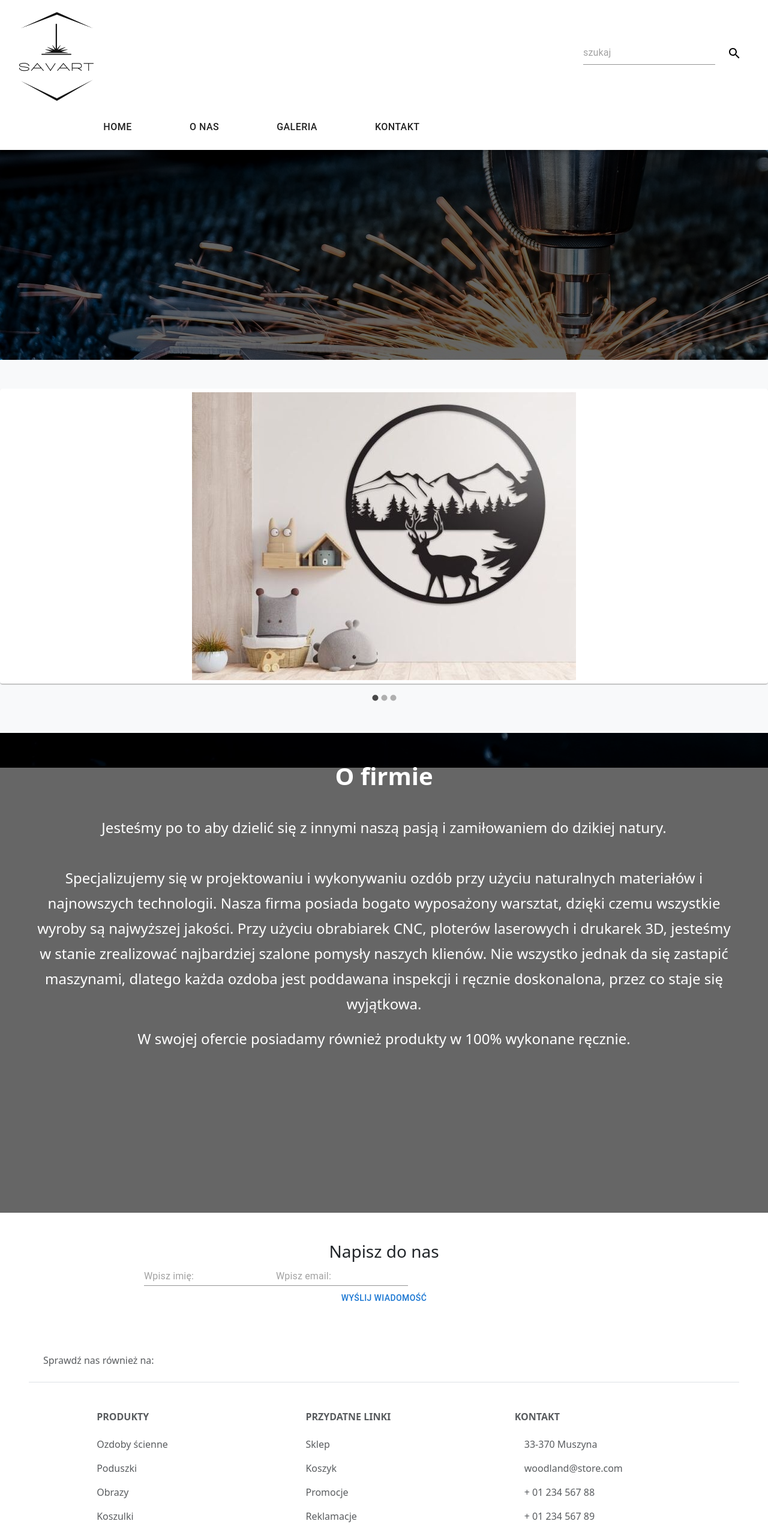
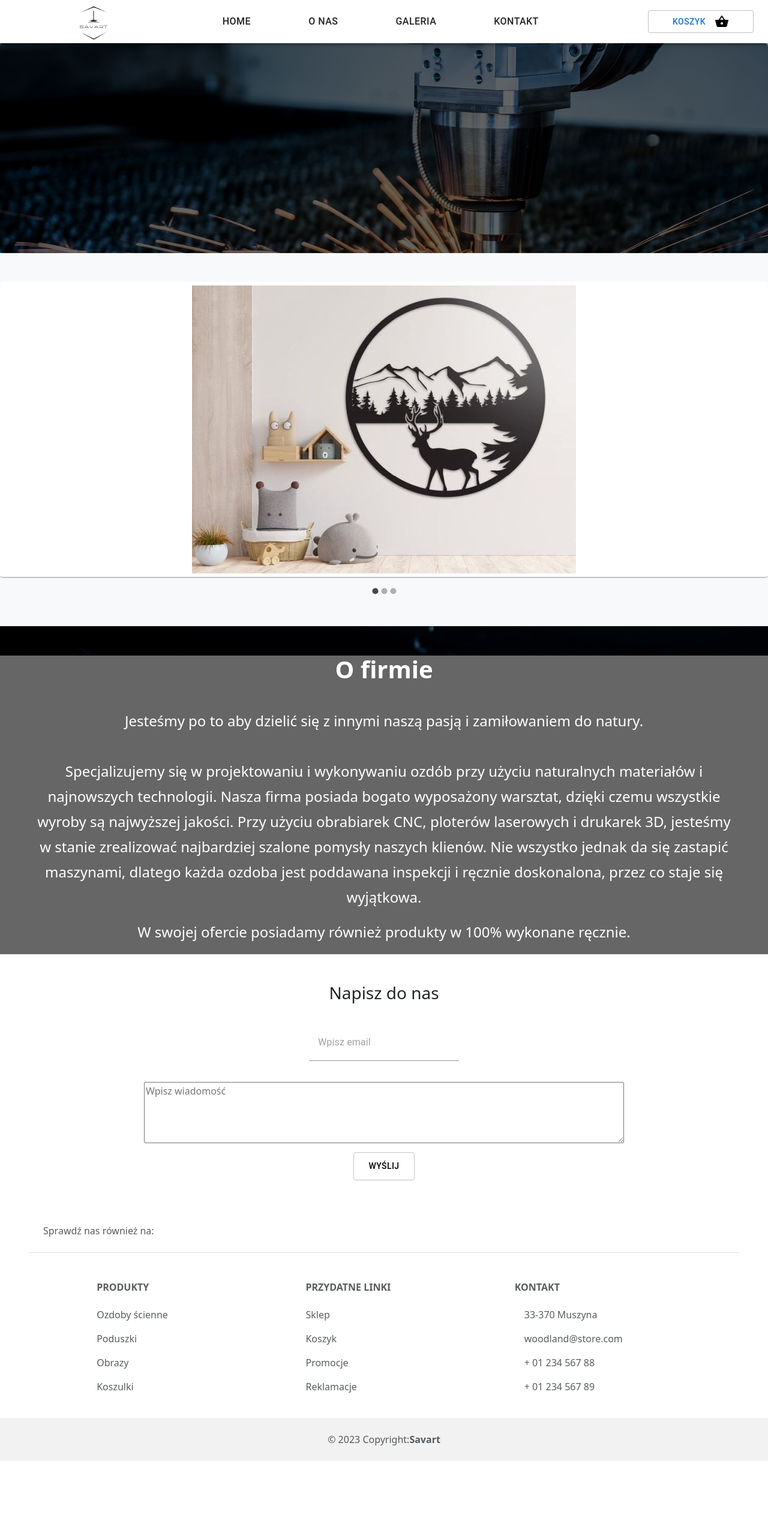
Before and after one commit to AdamSawka/Savart, a React (Create React App) app in the folder app/: page / in a window 1280 px wide. Shown: the top 2566 px of the page at 60% size. After the commit the page ends 2436 px from the top, so only its background shows below. Built offline with nearby package versions, Linux system fonts and the light colour scheme.

Commit message:
added new styles on MainPage

```diff
--- /dev/null
+++ b/app/src/Layout/_layout.scss
@@ -0,0 +1,4 @@
+.layout-wrapper{
+  max-width: 1640px;
+  margin: 0 auto;
+}
--- a/app/src/components/MainPage/MainPageAboutUs/MainPageAboutUs.tsx
+++ b/app/src/components/MainPage/MainPageAboutUs/MainPageAboutUs.tsx
@@ -1,24 +1,34 @@
-import React  from "react";
+import React from 'react';
 
-const MainPageAboutUs = () =>{
-
-    return<>
-        <div className="about-us-container vh-100  d-flex align-items-center  ">
-            <div className="about-us-content">
-        <section className="d-flex text-center row mx-5 ">
-    <h1 className="fw-bolder my-5 ">O firmie</h1>
-            <h4 className="mb-5 ">Jesteśmy po to aby dzielić się z innymi naszą pasją i zamiłowaniem do dzikiej natury. </h4>
-    <p className=" ">Specjalizujemy się w projektowaniu i wykonywaniu ozdób przy użyciu naturalnych materiałów i najnowszych technologii.
-        Nasza firma posiada bogato wyposażony warsztat, dzięki czemu wszystkie wyroby są najwyższej jakości. Przy użyciu obrabiarek
-        CNC, ploterów laserowych i drukarek 3D, jesteśmy w stanie zrealizować najbardziej szalone pomysły naszych klienów.
-        Nie wszystko jednak da się zastapić maszynami, dlatego każda ozdoba jest poddawana inspekcji i ręcznie doskonalona, przez co
-        staje się wyjątkowa. </p>
-            <p>W swojej ofercie posiadamy również produkty w 100% wykonane ręcznie. </p>
-        </section>
-        <section>
-        </section>
-            </div>
+const MainPageAboutUs = () => {
+  return (
+    <>
+      <div className='about-us-container  d-flex align-items-center  '>
+        <div className='about-us-content'>
+          <section className='d-flex text-center row mx-5 '>
+            <h1 className='fw-bolder my-5 '>O firmie</h1>
+            <h4 className='mb-5 '>
+              Jesteśmy po to aby dzielić się z innymi naszą pasją i zamiłowaniem
+              do natury.
+            </h4>
+            <p className=' '>
+              Specjalizujemy się w projektowaniu i wykonywaniu ozdób przy użyciu
+              naturalnych materiałów i najnowszych technologii. Nasza firma
+              posiada bogato wyposażony warsztat, dzięki czemu wszystkie wyroby
+              są najwyższej jakości. Przy użyciu obrabiarek CNC, ploterów
+              laserowych i drukarek 3D, jesteśmy w stanie zrealizować
+              najbardziej szalone pomysły naszych klienów. Nie wszystko jednak
+              da się zastapić maszynami, dlatego każda ozdoba jest poddawana
+              inspekcji i ręcznie doskonalona, przez co staje się wyjątkowa.
+            </p>
+            <p>
+              W swojej ofercie posiadamy również produkty w 100% wykonane
+              ręcznie.
+            </p>
+          </section>
         </div>
+      </div>
     </>
-}
-export {MainPageAboutUs}
+  );
+};
+export { MainPageAboutUs };
--- a/app/src/components/MainPage/MainPageContact/MainPageContact.js
+++ /dev/null
@@ -1,40 +0,0 @@
-import React from "react";
-import emailjs from 'emailjs-com';
-import {useForm, Controller} from "react-hook-form"
-import Button from "@mui/material/Button";
-import { Input } from '@mui/material';
-
-
-const MainPageContact = () => {
-    const {control}=useForm()
-    function sendEmail(e) {
-        e.preventDefault();
-        emailjs.sendForm('service_o0q4gb8', 'template_ob6k6fb', e.target, 'mzE17WK22-N3zZcD8')
-            .then((result) => {
-                window.location.reload()
-            }, (error) => {
-                console.log(error.text);
-            });
-    }
-
-    return (
-        <div className="form-container py-5">
-            <form className= "contact-form mx-auto d-block"  onSubmit={sendEmail}>
-                <h3 className="text-center">Napisz do nas</h3>
-                    <Controller control={control} type="text" name="user_name"
-                                   render={({field:{value, onChange}})=>
-                                      (<Input placeholder="Wpisz imię:" value={value} onChange={onChange}/>)
-                    }/>
-                    <Controller control={control}  type="email" name="user_email"
-                                render={({field:{value, onChange}})=>
-                                    (<Input placeholder="Wpisz email:" value={value} onChange={onChange}/>)}/>
-
-                <Button className="text-center mx-auto d-block p-2 " type="submit" value="Send">
-                    Wyślij wiadomość
-                </Button>
-            </form>
-        </div>
-    );
-}
-
-export {MainPageContact};
--- /dev/null
+++ b/app/src/components/MainPage/MainPageContact/MainPageContact.tsx
@@ -0,0 +1,89 @@
+import React from 'react';
+import emailjs from 'emailjs-com';
+import { useForm, Controller } from 'react-hook-form';
+import Button from '@mui/material/Button';
+import { Box, Input } from '@mui/material';
+import { useTranslation } from 'react-i18next';
+import { TextareaAutosize } from '@mui/base/TextareaAutosize';
+
+const MainPageContact = () => {
+  const { control, handleSubmit } = useForm();
+  const { t } = useTranslation();
+  function sendEmail(e: any) {
+    e.preventDefault();
+    emailjs
+      .sendForm(
+        'service_o0q4gb8',
+        'template_ob6k6fb',
+        e.target,
+        'mzE17WK22-N3zZcD8',
+      )
+      .then(
+        () => {
+          window.location.reload();
+        },
+        (error) => {
+          console.log(error.text);
+        },
+      );
+  }
+
+  return (
+    <div className='form-container py-5'>
+      <form
+        className='contact-form mx-auto d-block'
+        onSubmit={handleSubmit(sendEmail)}
+      >
+        <h3 className='text-center'>{t('Contact With Us')}</h3>
+        <Box sx={{ width: '100%' }}>
+          <Controller
+            control={control}
+            name='user_email'
+            render={({ field: { value, onChange } }) => (
+              <Input
+                sx={{
+                  display: 'block',
+                  width: '250px',
+                  margin: '35px auto',
+                  padding: '15px',
+                }}
+                type='email'
+                placeholder={t('Fill Mail')}
+                value={value}
+                onChange={onChange}
+              />
+            )}
+          />
+          <Controller
+            control={control}
+            name='text'
+            render={({ field: { value, onChange } }) => (
+              <TextareaAutosize
+                minRows={4}
+                style={{ display: 'block', width: '100%' }}
+                placeholder={t('Fill Message')}
+                value={value}
+                onChange={onChange}
+              />
+            )}
+          />
+          <Button
+            className='text-center mx-auto d-block'
+            type='submit'
+            value='Send'
+            sx={{
+              color: 'black',
+              border: '1px solid rgba(50,50,50,0.3)',
+              marginTop: '15px',
+              padding: '10px 25px',
+            }}
+          >
+            {t('Send')}
+          </Button>
+        </Box>
+      </form>
+    </div>
+  );
+};
+
+export { MainPageContact };
--- a/app/src/components/Navigation/Navigation.tsx
+++ b/app/src/components/Navigation/Navigation.tsx
@@ -8,50 +8,58 @@ import MenuIcon from '@mui/icons-material/Menu';
 import Container from '@mui/material/Container';
 import Button from '@mui/material/Button';
 import MenuItem from '@mui/material/MenuItem';
-import logo from "assets/logo.png";
-import NavItems from "components/Navigation/NavLinkList";
+import logo from 'assets/logo.png';
+import NavItems from 'components/Navigation/NavLinkList';
 import { useNavigate } from 'react-router-dom';
-import {Input} from "@mui/material";
-import SearchIcon from '@mui/icons-material/Search';
+import ShoppingBasketIcon from '@mui/icons-material/ShoppingBasket';
+import { useTranslation } from 'react-i18next';
 
 interface Props {
-    navVisible:boolean;
-    setNavVisible:(value:boolean)=>void;
-    toggleNavVisibility:()=>void;
-    NavLinksList:any;
+  navVisible: boolean;
+  setNavVisible: (value: boolean) => void;
+  toggleNavVisibility: () => void;
+  NavLinksList: any;
 }
 
-function Navigation({navVisible,setNavVisible, toggleNavVisibility, NavLinksList}:Props) {
-    const [anchorElNav, setAnchorElNav] = React.useState<null | HTMLElement>(null);
+function Navigation() {
+  const [anchorElNav, setAnchorElNav] = React.useState<null | HTMLElement>(
+    null,
+  );
   const handleOpenNavMenu = (event: React.MouseEvent<HTMLElement>) => {
     setAnchorElNav(event.currentTarget);
   };
+  const { t } = useTranslation();
   const handleCloseNavMenu = () => {
     setAnchorElNav(null);
   };
-    const navigationElements =NavItems()
+  const navigationElements = NavItems();
   const navigate = useNavigate();
 
   return (
-        <AppBar sx={{backgroundColor:"#fff"}} position="static">
-            <Container maxWidth="xl" sx={{height:'250px'}}>
-                <Box >
-                    <IconButton sx={{display:{md:'none'}}}  >
-                        <Box component="img" style={{height:"60px", display:'none'}} alt="logo Savart" src={logo}/>
+    <AppBar sx={{ backgroundColor: '#fff' }} position='static'>
+      <Container maxWidth='xl'>
+        <Box>
+          <IconButton sx={{ display: { md: 'none' } }}>
+            <Box
+              component='img'
+              style={{ height: '32px', display: 'none' }}
+              alt='logo Savart'
+              src={logo}
+            />
           </IconButton>
           <Box sx={{ flexGrow: 1, display: { xs: 'flex', md: 'none' } }}>
             <IconButton
-                            size="large"
-                            aria-label="account of current user"
-                            aria-controls="menu-appbar"
-                            aria-haspopup="true"
+              size='large'
+              aria-label='account of current user'
+              aria-controls='menu-appbar'
+              aria-haspopup='true'
               onClick={handleOpenNavMenu}
-                            color="inherit"
+              color='inherit'
             >
               <MenuIcon />
             </IconButton>
             <Menu
-                            id="menu-appbar"
+              id='menu-appbar'
               anchorEl={anchorElNav}
               anchorOrigin={{
                 vertical: 'bottom',
@@ -69,36 +77,69 @@ function Navigation({navVisible,setNavVisible, toggleNavVisibility, NavLinksList
               }}
             >
               {navigationElements.map((page, index) => (
-                                <MenuItem key={index} onClick={() => {
+                <MenuItem
+                  key={index}
+                  onClick={() => {
                     handleCloseNavMenu();
                     navigate(page.path);
-                                }}>
-                                    <Typography textAlign="center" sx={{color:"#222"}}>{page.title}</Typography>
+                  }}
+                >
+                  <Typography textAlign='center' sx={{ color: '#222' }}>
+                    {page.title}
+                  </Typography>
                 </MenuItem>
               ))}
             </Menu>
           </Box>
-                    <Box sx={{width:"100%", display:"flex", alignItems:"center", justifyContent:"space-between"}}>
-                        <IconButton  >
-                            <Box component="img" style={{height:"160px"}} alt="logo Savart" src={logo}/>
-                        </IconButton>
-                        <Box>
-                            <Input sx={{height:'40px'}} placeholder='szukaj'/>
-                            <Button>
-                                <SearchIcon sx={{color:"black"}} />
+          <Box
+            sx={{
+              flexGrow: 1,
+              display: { xs: 'none', md: 'flex' },
+              marginLeft: '100px',
+              justifyContent: 'space-between',
+            }}
+          >
+            <Button className='logo-button'>
+              <Box
+                component='img'
+                style={{ height: '60px' }}
+                alt='logo Savart'
+                src={logo}
+              />
             </Button>
-                        </Box>
-                    </Box>
-                    <Box sx={{ flexGrow: 1, display: { xs: 'none', md: 'flex' }, marginLeft:"100px" }}>
+            <Box sx={{ display: 'flex' }}>
               {navigationElements.map((page, index) => (
                 <Button
                   key={index}
-                                onClick={()=>{handleCloseNavMenu();   navigate(page.path);}}
-                                sx={{ my: 2, color: '#222', display: 'block', mx:5, fontSize:"16px" }}
+                  onClick={() => {
+                    handleCloseNavMenu();
+                    navigate(page.path);
+                  }}
+                  sx={{
+                    my: 2,
+                    color: '#222',
+                    display: 'block',
+                    mx: 5,
+                    fontSize: '16px',
+                  }}
                 >
                   {page.title}
                 </Button>
               ))}
+            </Box>
+            <Box
+              sx={{
+                display: 'flex',
+                alignItems: 'center',
+              }}
+            >
+              <Button sx={{ border: '1px solid rgba(50,50,50,0.3)', px: 5 }}>
+                {t('Basket')}
+                <ShoppingBasketIcon
+                  sx={{ color: 'black', marginLeft: '15px' }}
+                />
+              </Button>
+            </Box>
           </Box>
         </Box>
       </Container>
--- /dev/null
+++ b/app/src/components/Navigation/_navigation.scss
@@ -0,0 +1,5 @@
+.logo-button{
+  &:hover{
+    background-color: transparent;
+  }
+}
--- a/app/src/pages/MainPage/MainPage.tsx
+++ b/app/src/pages/MainPage/MainPage.tsx
@@ -11,14 +11,14 @@ const MainPage = () => {
           src={backgroundLaser}
           style={{
             position: 'fixed',
+            maxWidth: '1640px',
             top: 0,
             zIndex: '-1',
           }}
+          alt='laser'
         />
-        <header className='  py-0 text-center shadow-2-strong rounded  header-mainPage '>
-          <div className=' d-flex justify-content-center  header-text'></div>
-        </header>
-        <section className=' py-5 bg-light'>
+        <header className='py-0 text-center shadow-2-strong rounded  header-mainPage' />
+        <section className='py-5 bg-light'>
           <MainPageCarousel />
           {/*<div className="container px-4 px-lg-5 mt-5">*/}
           {/*    <div className="row gx-4 gx-lg-5 row-cols-2 row-cols-md-3 row-cols-xl-4 justify-content-center">*/}
@@ -65,6 +65,7 @@ const MainPage = () => {
         </section>
       </div>
       <MainPageAboutUs />
+
       <MainPageContact />
     </>
   );
--- a/app/src/styles/main.scss
+++ b/app/src/styles/main.scss
@@ -2,3 +2,5 @@
 @import "src/pages/MainPage/_main-page.scss";
 @import "../components/MainPage/MainPageAboutUs/mainPageAboutUs";
 @import "../components/MainPage/Formular/_formular.scss";
+@import "../Layout/_layout.scss";
+@import "../components/Navigation/_navigation.scss";
--- a/app/src/translate/locales/pl/translation.json
+++ b/app/src/translate/locales/pl/translation.json
@@ -14,5 +14,10 @@
     "Shop": "Sklep",
     "Basket": "Koszyk",
     "Special Offers": "Promocje",
-    "Complaints": "Reklamacje"
+    "Complaints": "Reklamacje",
+    "Contact With Us": "Napisz do nas",
+    "Send Message": "Wyślij wiadomość",
+    "Send": "Wyślij",
+    "Fill Message": "Wpisz wiadomość",
+    "Fill Mail": "Wpisz email"
 }
```
Lines whose indentation alone changed are shown as unchanged.
